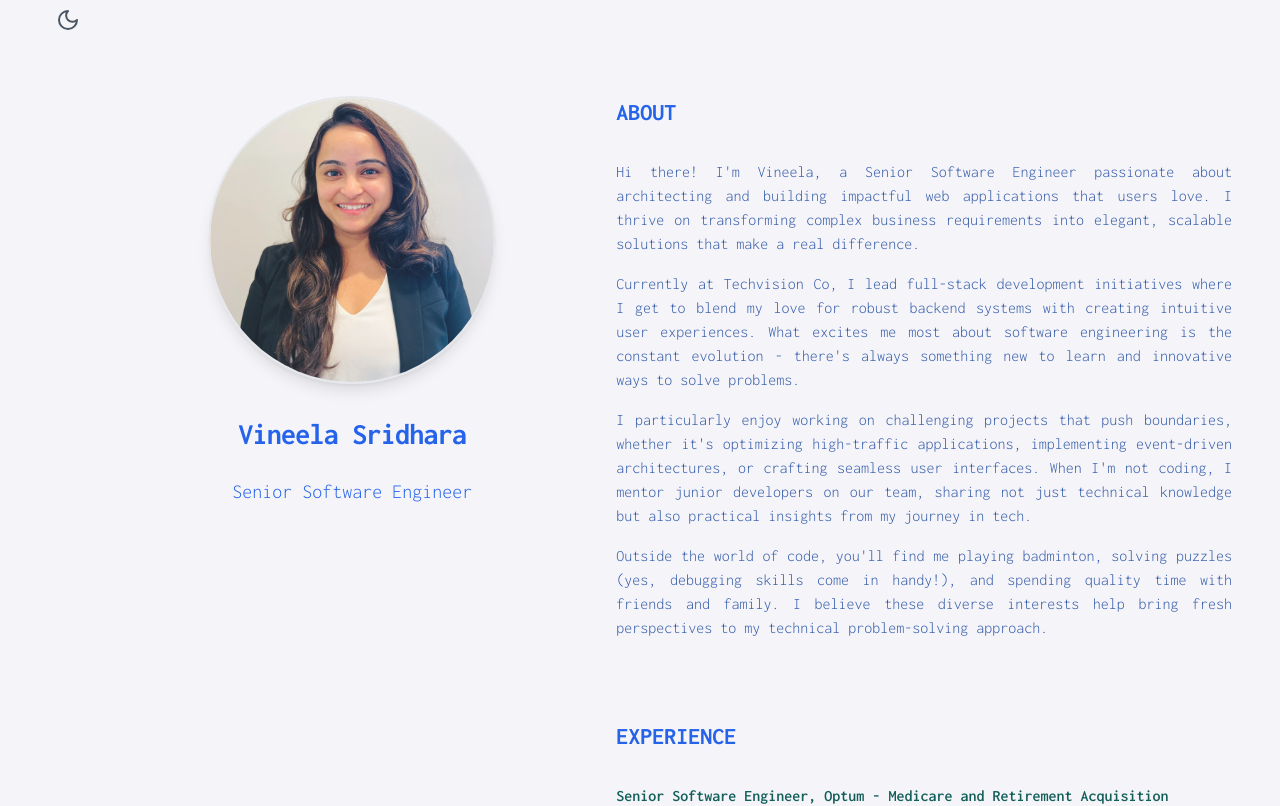
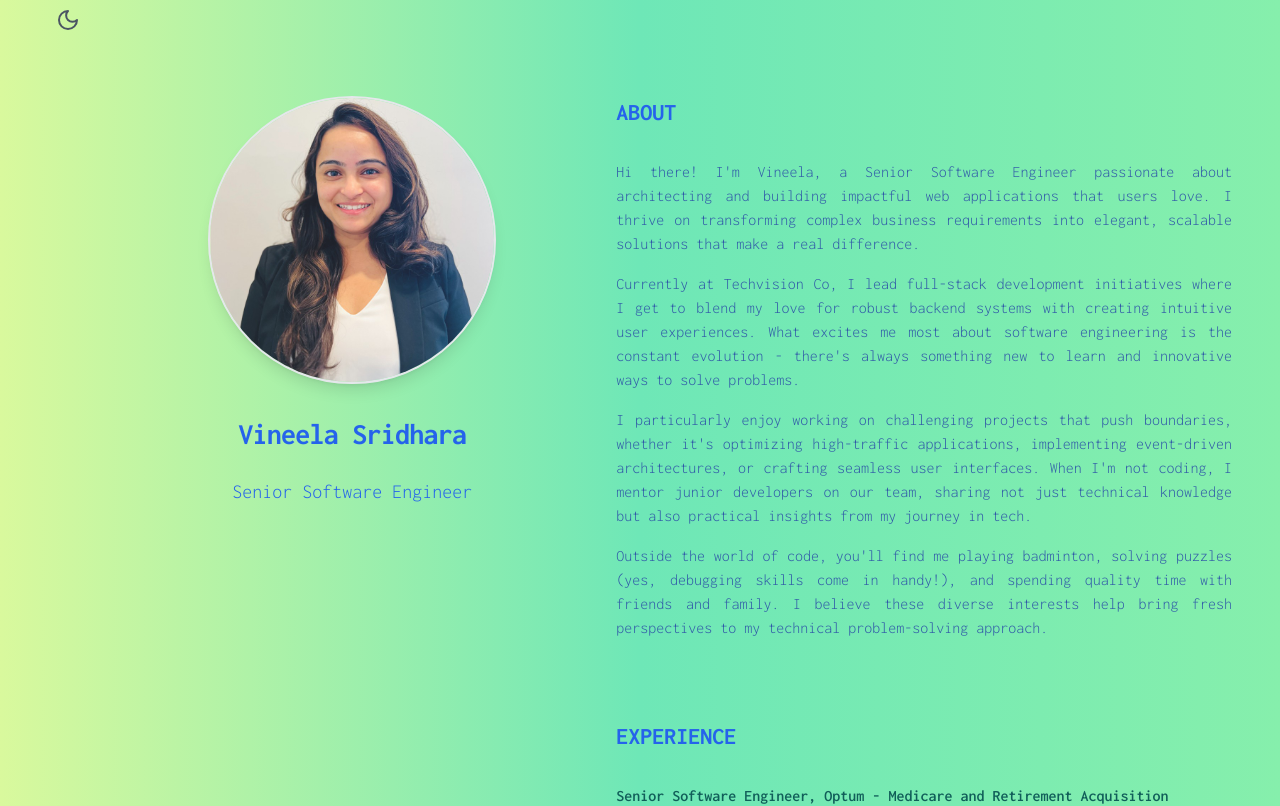
Before and after one commit to vineela-creates/personal-website, a Next.js app: page / in a window 1280 px wide. Shown: the top 806 px of the page. Built offline with nearby package versions, Linux system fonts and the light colour scheme; what tailwindcss-animated would draw is missing.

Commit message:
Changed the gradient

```diff
--- a/app/components/PageDetails.tsx
+++ b/app/components/PageDetails.tsx
@@ -11,11 +11,15 @@ const PageDetails: React.FC = () => {
     const element = document.getElementById(sectionId);
     element?.scrollIntoView({ behavior: "smooth" });
   };
-
+  const gradients = {
+    ocean: "bg-gradient-to-r from-lime-200 via-emerald-300 to-green-300",
+    sunset: "bg-gradient-to-r from-orange-500 via-red-500 to-purple-500",
+    forest: "bg-gradient-to-r from-green-500 via-emerald-500 to-teal-500",
+  };
   return (
     <div
-      className="mx-auto min-h-screen max-w-screen
-     px-4 py-8  md:px-12 md:py-16 lg:py-0 dark:bg-slate-900 font-inconsolata font-light"
+      className={`mx-auto min-h-screen ${gradients.ocean} max-w-screen
+     px-4 py-8  md:px-12 md:py-16 lg:py-0 bg-slate-900 dark:bg-blue-500 font-inconsolata font-light`}
     >
       {/* Mobile-first layout with flex-col by default, switching to row on larger screens */}
       <div className="flex flex-col lg:flex-row lg:justify-between lg:gap-4">
@@ -32,7 +36,7 @@ const PageDetails: React.FC = () => {
         </div>
 
         {/* Main Content - full width on mobile */}
-        <main className="w-full lg:w-[52%] pt-12 lg:pt-24 lg:py-24 dark:text-white">
+        <main className="w-full lg:w-[52%] pt-12 lg:pt-24 lg:py-24 dark:text-teal-800">
           <section
             id="about"
             className="scroll-mt-16 mb-16 lg:mb-20 lg:scroll-mt-24 animate-fade-left animate-once"
@@ -84,7 +88,7 @@ const PageDetails: React.FC = () => {
               </h1>
               {resumeData.experience.map((exp, index) => (
                 <div key={index} className="mb-8">
-                  <div className="mb-4 dark:text-teal-300 text-teal-800 font-semibold">
+                  <div className="mb-4 dark:text-blue-600 text-teal-800 font-semibold">
                     <p className="break-words">
                       {exp.title}, {exp.company} - {exp.project}
                     </p>
@@ -103,7 +107,7 @@ const PageDetails: React.FC = () => {
                     <ul className="mt-2 flex flex-wrap">
                       {exp.skills.map((skill, index) => (
                         <li key={index} className="mr-1.5 mt-2">
-                          <span className="flex items-center rounded-full dark:bg-teal-400/10 bg-teal-800 px-3 py-1 text-xs font-medium leading-5 dark: text-teal-300  ">
+                          <span className="flex items-center rounded-full dark:bg-slate-900 bg-teal-800 px-3 py-1 text-xs font-medium leading-5 dark: text-teal-300  ">
                             {skill}
                           </span>
                         </li>
@@ -125,7 +129,7 @@ const PageDetails: React.FC = () => {
               </h1>
               {resumeData.education.map((edu, index) => (
                 <div className="mb-6" key={index}>
-                  <p className="text-teal-800 dark:text-teal-300 font-semibold">
+                  <p className="text-teal-800 dark:text-slate-900 font-semibold">
                     {edu.school}
                   </p>
                   <p>{edu.year}</p>
@@ -140,7 +144,7 @@ const PageDetails: React.FC = () => {
           >
             <PdfDownload
               pdfUrl="/resume.pdf"
-              className="mt-2 flex flex-wrap font-bold"
+              className="mt-2 flex flex-wrap font-bold dark:text-slate-800"
             >
               View Full Resume
               <svg
--- a/app/components/sections/Header.tsx
+++ b/app/components/sections/Header.tsx
@@ -20,7 +20,7 @@ export const Header: React.FC<SectionProps> = ({ data, onScroll }) => (
       <h1 className="text-3xl font-bold tracking-tight text-blue-600 mb-4 lg:mb-6 dark:text-white">
         {data.intro.name}
       </h1>
-      <h2 className="text-xl leading-relaxed text-blue-600 mb-6 lg:mb-8">
+      <h2 className="text-xl leading-relaxed text-blue-600 mb-6 lg:mb-8  dark:text-white">
         {data.intro.title}
       </h2>
     </div>
```
